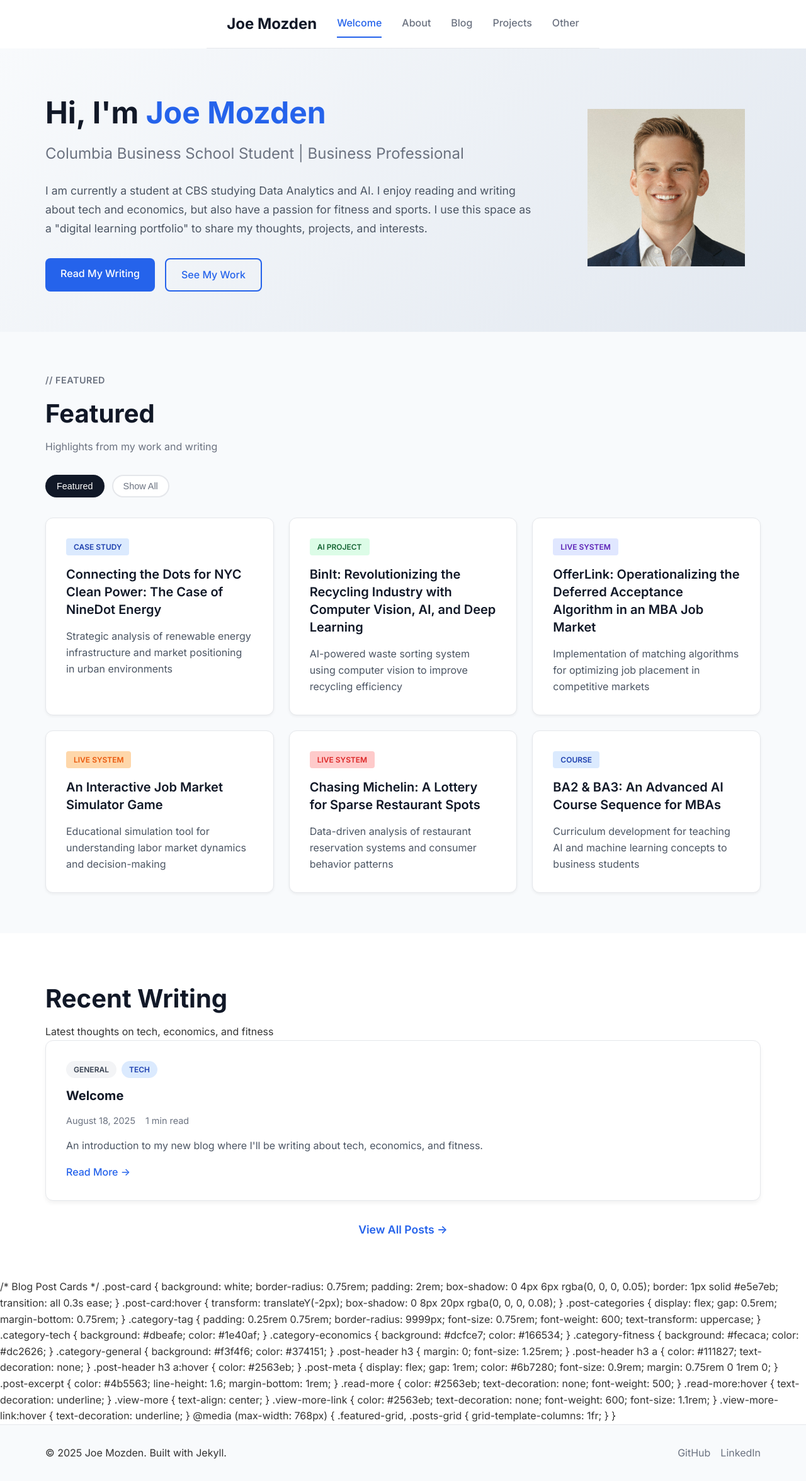
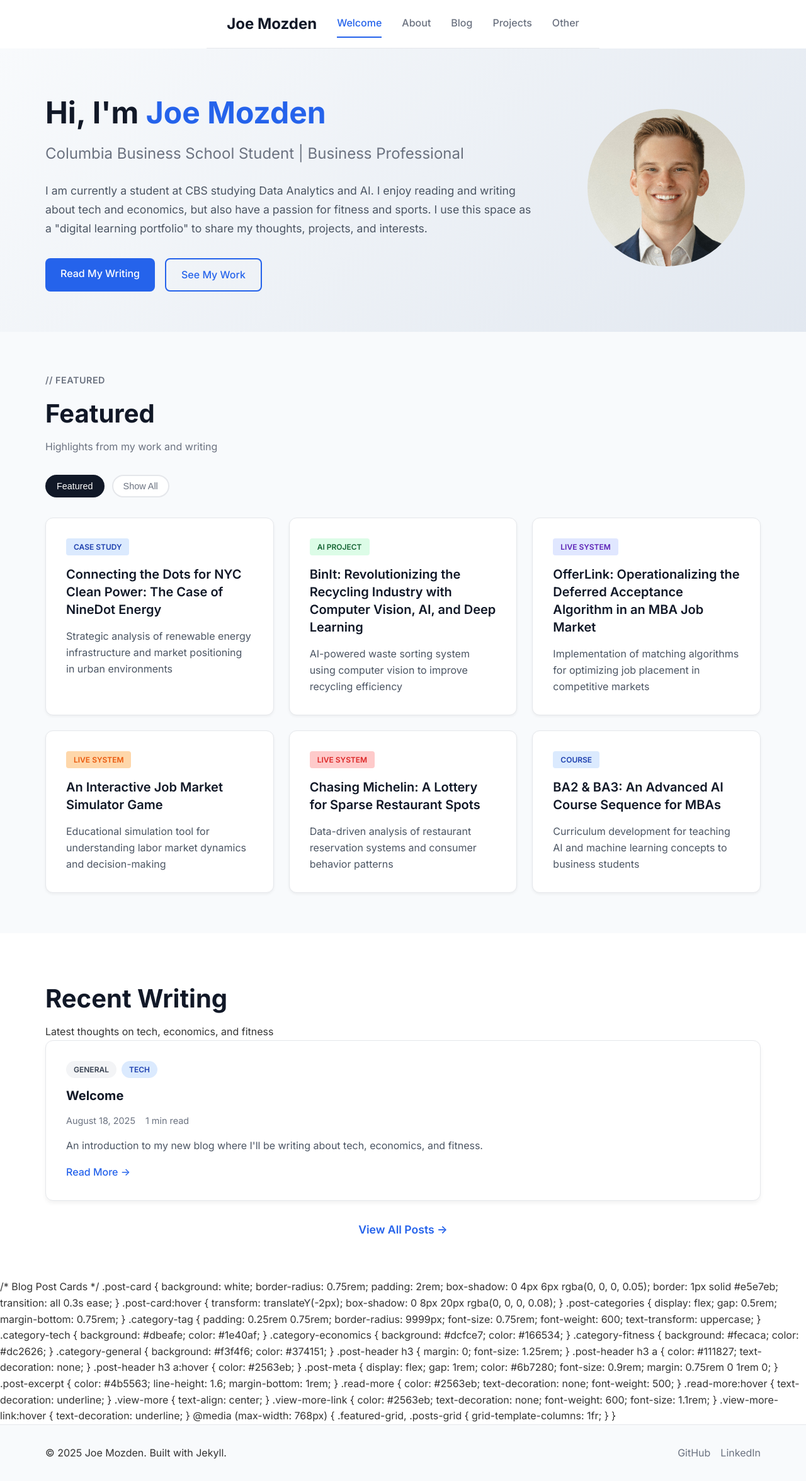
Before and after one commit to jmozden3/jmozden3.github.io, a Jekyll site: the page built from index.html, in a window 1280 px wide. Shown: the whole page at 63% size. Built offline with Jekyll 4.4.1, drawn with Linux system fonts in a browser that asks for light colours; the list of posts is cut into pages by our own code.

Commit message:
picture fix v5

```diff
--- a/assets/css/style.css
+++ b/assets/css/style.css
@@ -164,13 +164,13 @@ body {
 .profile-img {
     width: 250px;
     height: 250px;
-    border-radius: 0;
+    border-radius: 50%;  /* This is what makes it circular */
 }
 
 .about-profile-img {
     width: 200px;
     height: 200px;
-    border-radius: 0;
+    border-radius: 50%;
     background: #f8fafc;
 }
 
```
